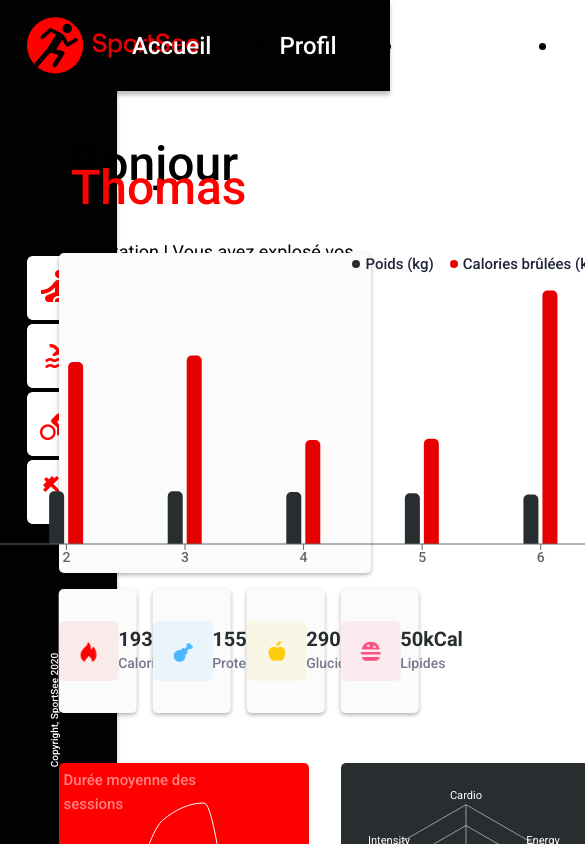
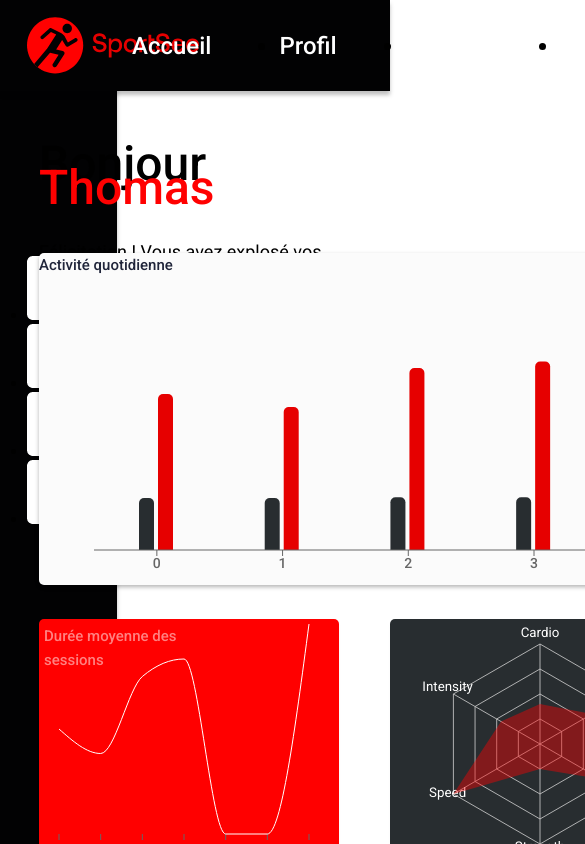
Before and after one commit to RyanDjafri/SportSee, a React (Create React App) app in the folder front/: page / in a window 390 px wide. Shown: the top 844 px of the page, 585 px wide, since content can reach past the window. Built offline with nearby package versions, Linux system fonts and the light colour scheme.

Commit message:
responsive

```diff
--- a/front/src/components/Activity.js
+++ b/front/src/components/Activity.js
@@ -29,9 +29,9 @@ export default function App() {
 
   return (
     <div className="activity">
-      <div className="activity-container">
-        <h3 className="activity-title">Activité quotidienne</h3>
-        <BarChart width={900} height={300} data={data.sessions}>
+      <h3 className="activity-title">Activité quotidienne</h3>
+      <div className="chart-container" style={{ marginLeft: "50px" }}>
+        <BarChart width={950} height={300} data={data.sessions}>
           <Tooltip
             content={({ active, payload }) => {
               if (active && payload && payload.length) {
--- a/front/src/components/Time.js
+++ b/front/src/components/Time.js
@@ -16,7 +16,6 @@ const Time = () => {
       .get("mock.json")
       .then((res) => {
         setData(res.data.USER_AVERAGE_SESSIONS[0]);
-        console.log(res.data.USER_AVERAGE_SESSIONS[0]);
       })
       .catch((error) => {
         console.error("Error fetching data:", error);
--- a/front/src/index.css
+++ b/front/src/index.css
@@ -132,14 +132,12 @@ line-height: 24px;
     position:absolute;
     display:flex;
     justify-content: flex-start;
-    gap:1rem;
+    gap:3.2rem;
     align-items:flex-start;
     width:80%;
     transform: translateY(-100%);
 }
 .activity {
-    height:320px;
-    width:100%;
     border-radius: 5px;
     background: #FBFBFB;
     box-shadow: 0px 2px 4px 0px rgba(0, 0, 0, 0.3);
@@ -347,57 +345,3 @@ line-height: 24px;
     top:5px;
     left:5px;
 }
-
-@media screen and (max-width: 1400px) {
-    header {
-        margin-left: 2rem;
-    }
-
-    .charts-container {
-        position: absolute;
-        left: 15%;
-        top: 30%;
-        width:80%;
-    }
-
-
-    .first-part {
-        display: flex;
-        gap: 1rem;
-        flex-direction: column;
-        justify-content: center;
-        align-items: center;
-    }
-
-    .second-part {
-        display: flex;
-        justify-content: flex-start;
-        align-items: flex-start;
-        gap: 2rem;
-        transform: translateY(20%);
-    }
-
-    .nutrition-container {
-        display: flex;
-        flex-direction: row;
-        width:100%;
-        gap: 1rem;
-        transform: translateX(-0.1%);
-    }
-
-    .nutri-div {
-        width: 25%;
-    }
-
-    .activity {
-        display: flex;
-        justify-content: center;
-        align-items: center;
-    }
-    .activity-title {
-        margin-left:2.5rem;
-    }
-    .time-container, .score-container, .radar-container {
-        width:250px;
-    }
-}
```
